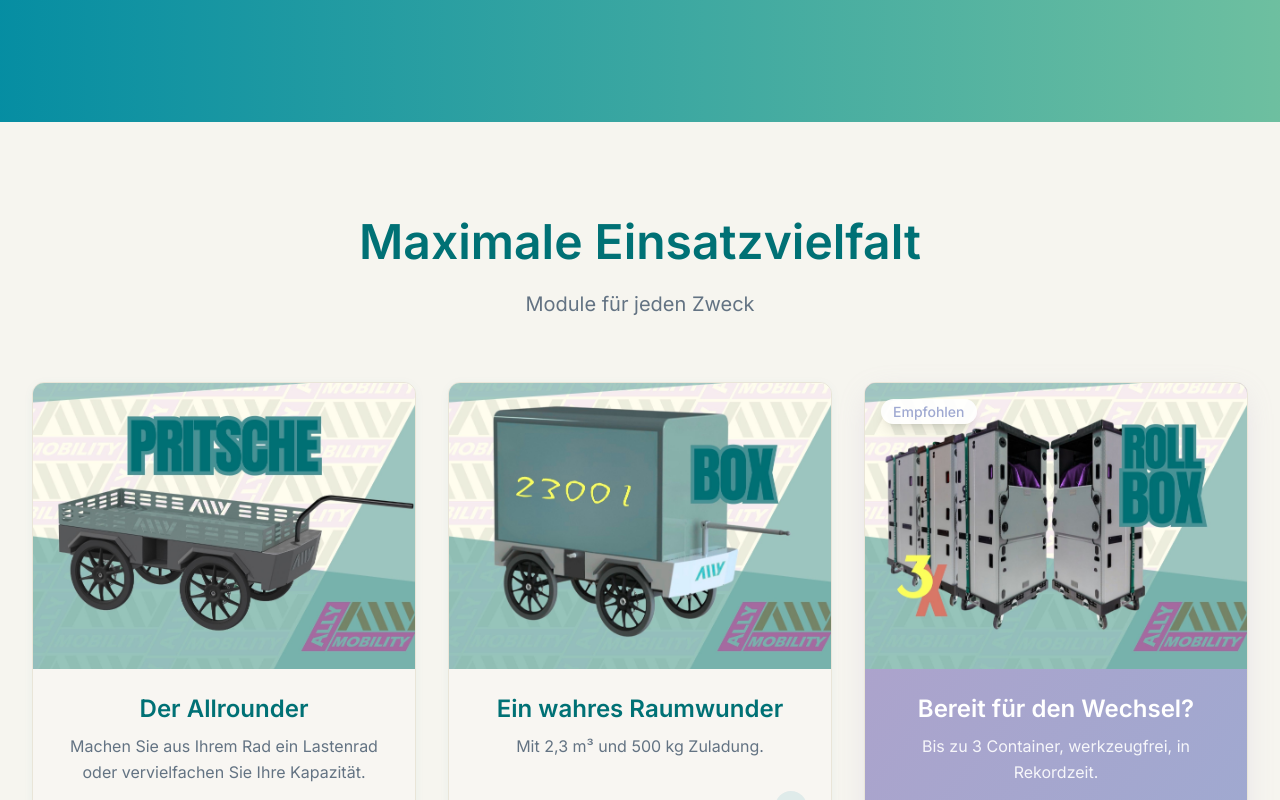
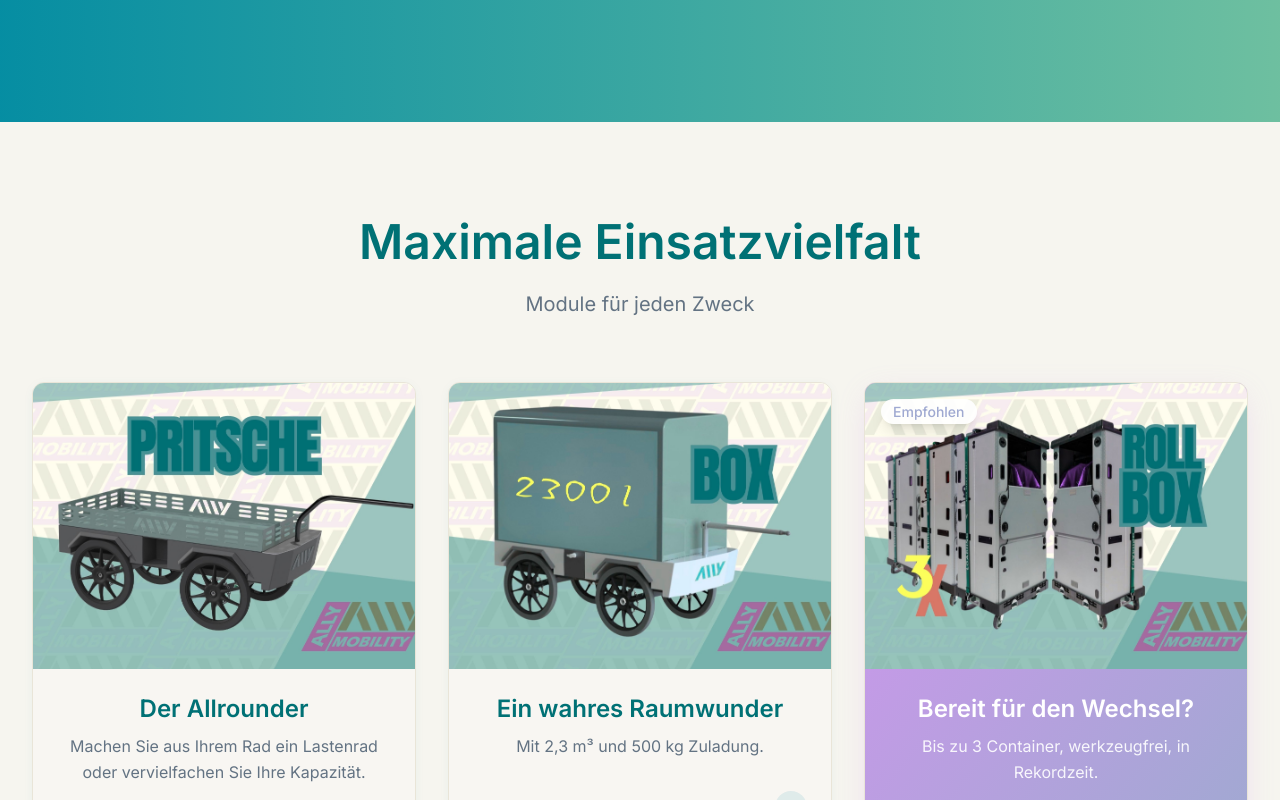
Before and after one commit to ally-mobility-de/ally-mobility-experience, a React (Vite) app: page / in a window 1280 px wide. Shown: the part 2000-2800 px from the top of the page. Built offline with nearby package versions, Linux system fonts and the light colour scheme.

Commit message:
Code edited in Lovable Code Editor

```diff
--- a/src/index.css
+++ b/src/index.css
@@ -35,7 +35,7 @@ All colors MUST be HSL.
     --accent-foreground: 0 0% 100%;
 
     /* Additional brand colors */
-    --brand-purple: 264 28% 71%; /* Updated purple color */
+    --brand-purple: 281 74% 76%; /* Updated purple color */
     --brand-dark-purple: 182 100% 23%; /* #4D2A73 */
     --brand-yellow: 62 100% 64%; /* #FCFF5B */
     --brand-aqua: 157 39% 59%; /* #68C3A2 */
```
